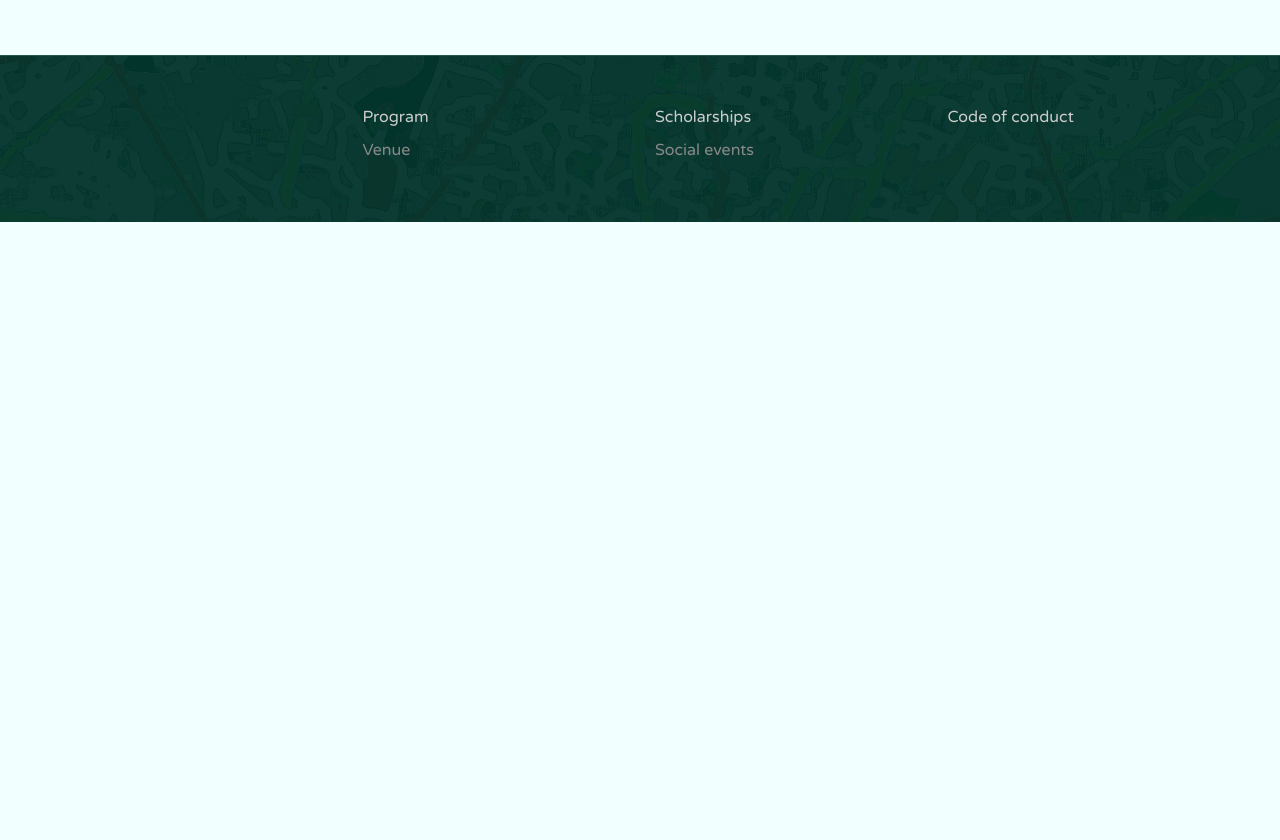
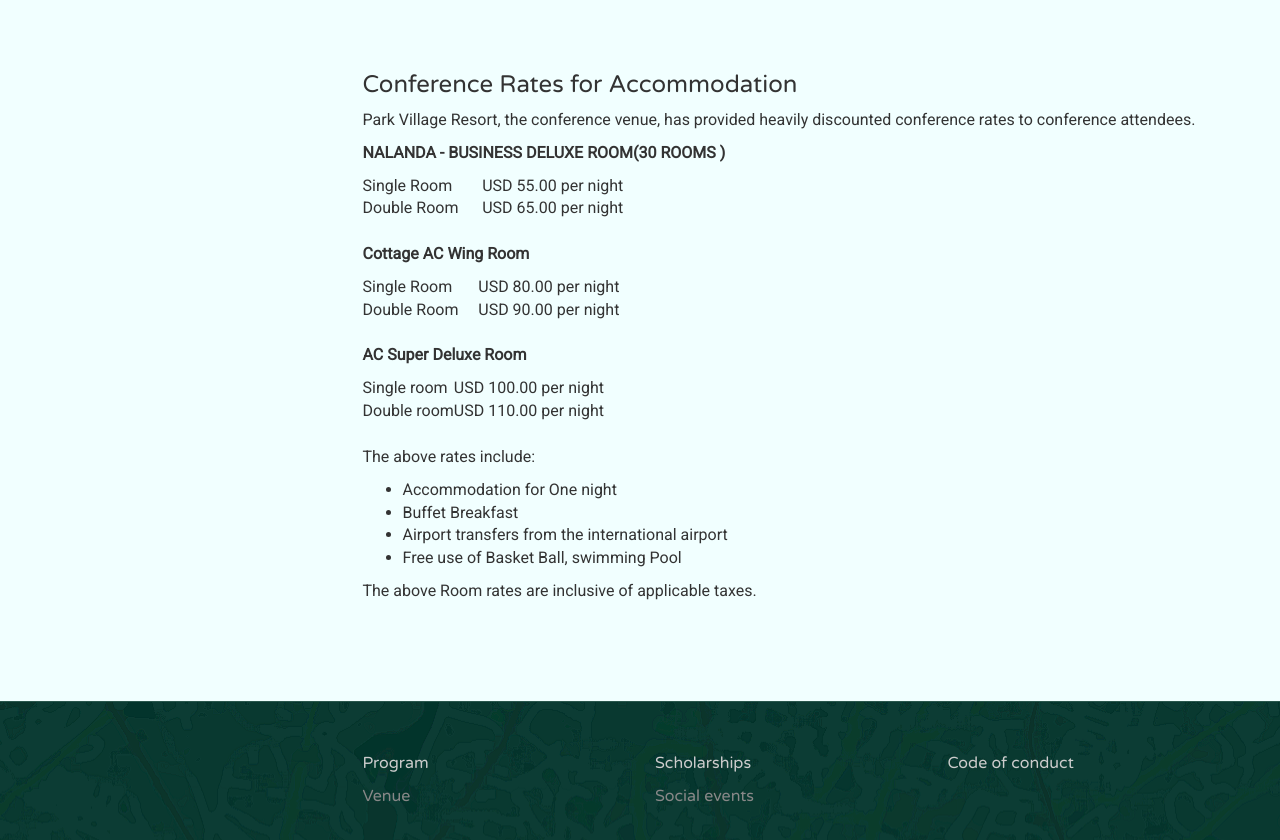
Before and after one commit to sotm-asia/sotm-asia-2017-website, a website: page trav.html in a window 1280 px wide. Shown: the part 1410-2250 px from the top of the page. Before the commit the page ends 1632 px from the top, so only its background shows below. Drawn offline with Linux system fonts and the light colour scheme.

Commit message:
keynote speakers bio, conference rates for accommodation

```diff
--- a/css/styles.css
+++ b/css/styles.css
@@ -263,3 +263,9 @@
 }
 
 #mapid { height: 400px; }
+
+
+.bio-image{
+	width: 150px;
+	height: 200px;
+}
--- a/trav.html
+++ b/trav.html
@@ -62,7 +62,7 @@
                     </li>
 
                    <li>
-                        <a class="" href="trav.html">Travel</a>
+                        <a class="" href="trav.html">Travel & Accommodation</a>
                     </li>
 
                     <li>
@@ -81,10 +81,10 @@
             <div class="container">
                 <div class="row ">
                     <div class="col-lg-3">
-                        <h3>Travel</h3>
+                        <h3>Travel & Accommodation</h3>
                     </div>
                     <div class="col-lg-9 description ">
-                     <h4>On arrival visa in Nepal</h4>
+                     <h3>On arrival visa in Nepal</h3>
 <p>People from most countries are eligible to receive an on-arrival visa in Nepal.</p>
 
 <p>Tribhuvan International Airport is the only international airport of Nepal. Immigration Office, TIA (Tribhuvan International Airport) under Department of Immigration has been facilitating tourists flying to Nepal by providing Visa on Arrival. Likewise, other Entry and Exit points established at the border regions also provide ' On Arrival Visa' to foreign nationals hoping to enter Nepal via land.</p>
@@ -138,7 +138,57 @@
 <h4>Visa waiver</h4>
 <p>Officials from China, Brazil, Russia and Thailand do not need Entry Visa based on reciprocal visa waiver Agreement
 Visas of all kinds including 'Gratis' issued at the Airport are Tourist Visas. Contact Department of Immigration for extending your visa or changing the category of your visa. Tourist Visa extension can be done from Immigration Office, Pokhara too. Non tourist visa extension can be done only at Department of Immigration (if eligible) for a period of maximum one year (except business visa).</p>
-
+<br>
+<br>
+ <h3>Conference Rates for Accommodation</h3>
+<p>Park Village Resort, the conference venue, has provided heavily discounted conference rates to conference attendees.</p>
+<p><b>NALANDA - BUSINESS DELUXE ROOM(30 ROOMS )</b></p>
+<table>
+	<tr>
+		<td>Single Room &nbsp;&nbsp;&nbsp;&nbsp;&nbsp;</td>
+		<td>USD 55.00 per night</td>
+	</tr>
+	<tr>
+		<td>Double Room &nbsp;&nbsp;&nbsp;&nbsp;&nbsp;</td>
+		<td>USD 65.00 per night</td>
+	</tr>
+</table>
+ <br>
+<p><b>Cottage AC Wing Room</b></p>
+<table>
+	<tr>
+		<td>Single Room&nbsp;&nbsp;&nbsp;&nbsp;&nbsp;</td>
+		<td>USD 80.00  per night</td>
+	</tr>
+	<tr>
+		<td>Double Room&nbsp;&nbsp;&nbsp;&nbsp;&nbsp;</td>
+		<td>USD 90.00 per night</td>
+	</tr>
+ </table>
+<br>
+<p><b>AC Super Deluxe Room</b></p>
+<table>
+	<tr>
+		<td>Single room</td>
+		<td>USD 100.00  per night</td>
+	</tr>
+	<tr>
+		<td>Double room</td>
+		<td>USD 110.00 per night</td>
+	</tr>
+</table>
+<br>
+<p>The above rates include:
+<ul>
+    <li>Accommodation for One night</li>
+    <li>Buffet Breakfast</li>
+	<li>Airport transfers from the international airport</li>
+    <li>Free use of Basket Ball, swimming Pool</li>
+</ul>
+</p>
+<p>
+The above Room rates are inclusive of applicable taxes.</p>
+<br>
                 </div>
             </div>
         </section>
```
Also changed, not shown: code-of-conduct.html (+1 -1 lines), index.html (+1 -1 lines), program.html (+27 -3 lines), scholarships.html (+1 -1 lines), img/kate.jpg (added), img/lee.jpg (added), img/taichi.jpg (added).
